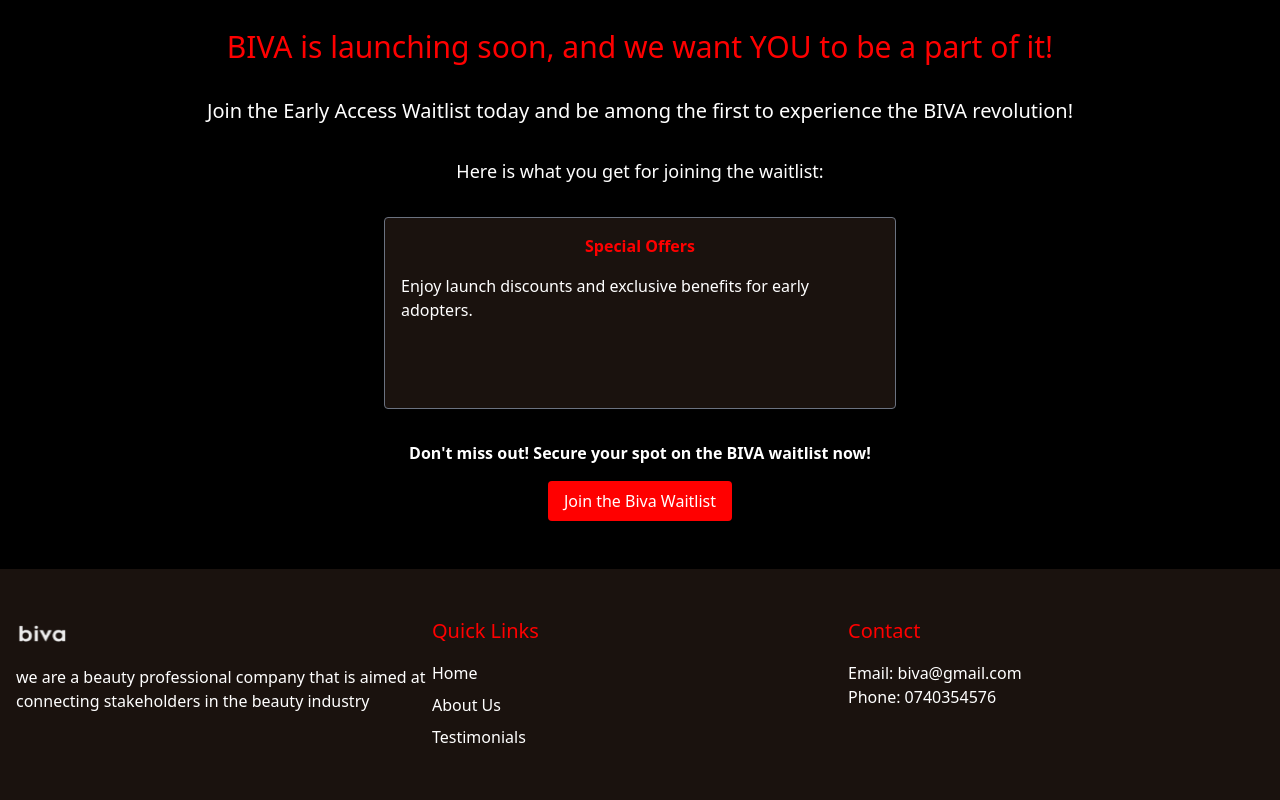
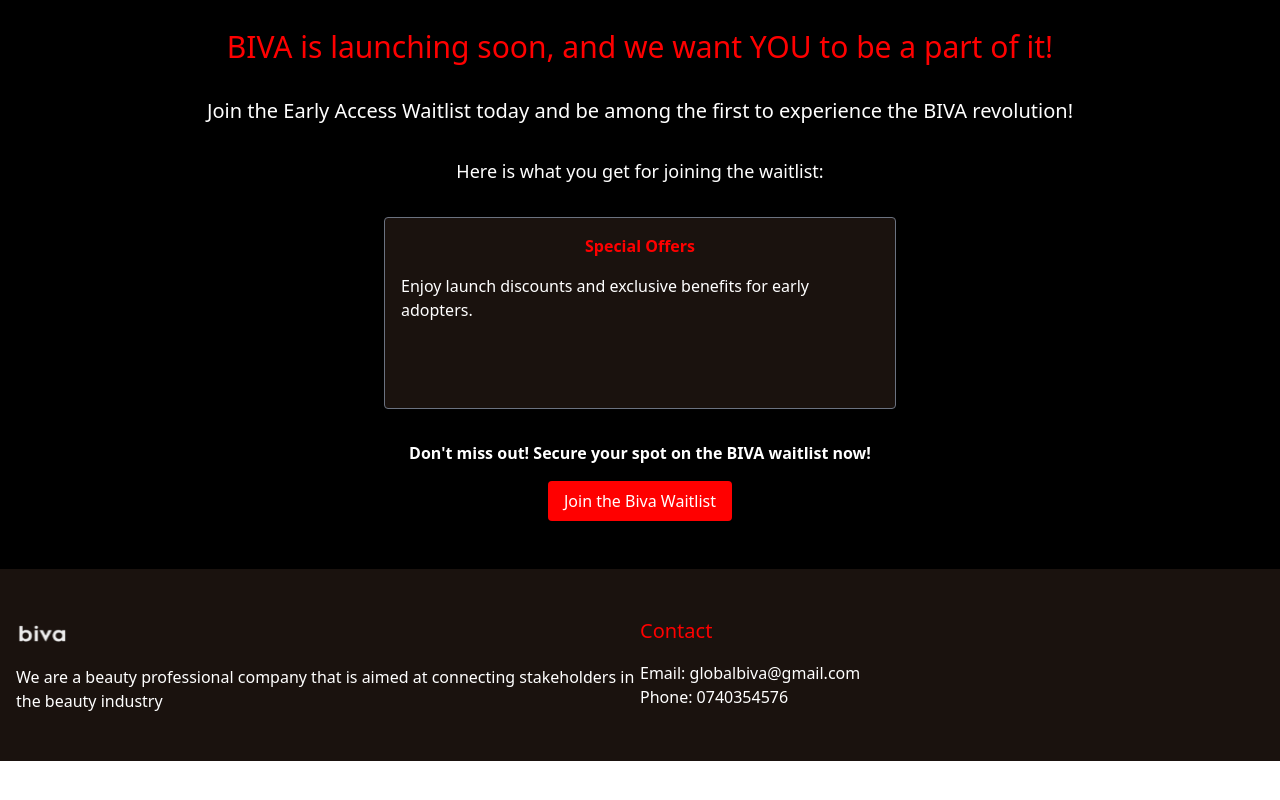
Before and after one commit to Abby422/Waiting-List, a React (Create React App) app: page / in a window 1280 px wide. Shown: the part 1892-2692 px from the top of the page. After the commit the page ends 2653 px from the top, so only its background shows below. Built offline with nearby package versions, Linux system fonts and the light colour scheme.

Commit message:
removed dead links as well as changed the email

```diff
--- a/src/Homepage.js
+++ b/src/Homepage.js
@@ -170,27 +170,14 @@
           <div className="flex-1 mb-8 md:mb-0">
             <img src={logo} alt="Biva Logo" className="h-8 mb-4" />
             <p>
-              we are a beauty professional company that is aimed at connecting
+              We are a beauty professional company that is aimed at connecting
               stakeholders in the beauty industry
             </p>
           </div>
-          <div className="flex-1 mb-8 md:mb-0">
-            <h3 className="text-lg md:text-xl text-red mb-4">Quick Links</h3>
-            <ul>
-              <li className="mb-2">
-                <Link to="/">Home</Link>
-              </li>
-              <li className="mb-2">
-                <Link to="/">About Us</Link>
-              </li>
-              <li className="mb-2">
-                <Link to="/">Testimonials</Link>
-              </li>
-            </ul>
-          </div>
+
           <div className="flex-1">
             <h3 className="text-lg md:text-xl text-red mb-4">Contact</h3>
-            <p>Email: biva@gmail.com</p>
+            <p>Email: globalbiva@gmail.com</p>
             <p>Phone: 0740354576</p>
           </div>
         </div>
--- a/src/components/OnboardingHeader.js
+++ b/src/components/OnboardingHeader.js
@@ -4,26 +4,13 @@
 
 export default function OnboardingHeader({ logo }) {
   return (
-    <header className="bg-purple w-full py-4 flex justify-around items-center px-4 md:px-8">
+    <header className="bg-purple w-full py-4 flex justify-between items-center px-4 md:px-8">
       <div>
         <Link to="/">
           <img src={logo} alt="Biva Logo" className="h-8 md:h-10" />
         </Link>
       </div>
-      <nav className="hidden md:block">
-        <ul className="flex space-x-4 md:space-x-8">
-          <li>
-            <Link to="/" className="text-white text-sm md:text-base">
-              About Us
-            </Link>
-          </li>
-          <li>
-            <Link to="/" className="text-white text-sm md:text-base">
-              Testimonials
-            </Link>
-          </li>
-        </ul>
-      </nav>
+
       <div className="flex space-x-4 items-center">
         <Link
           to="/waiting-list"
```
